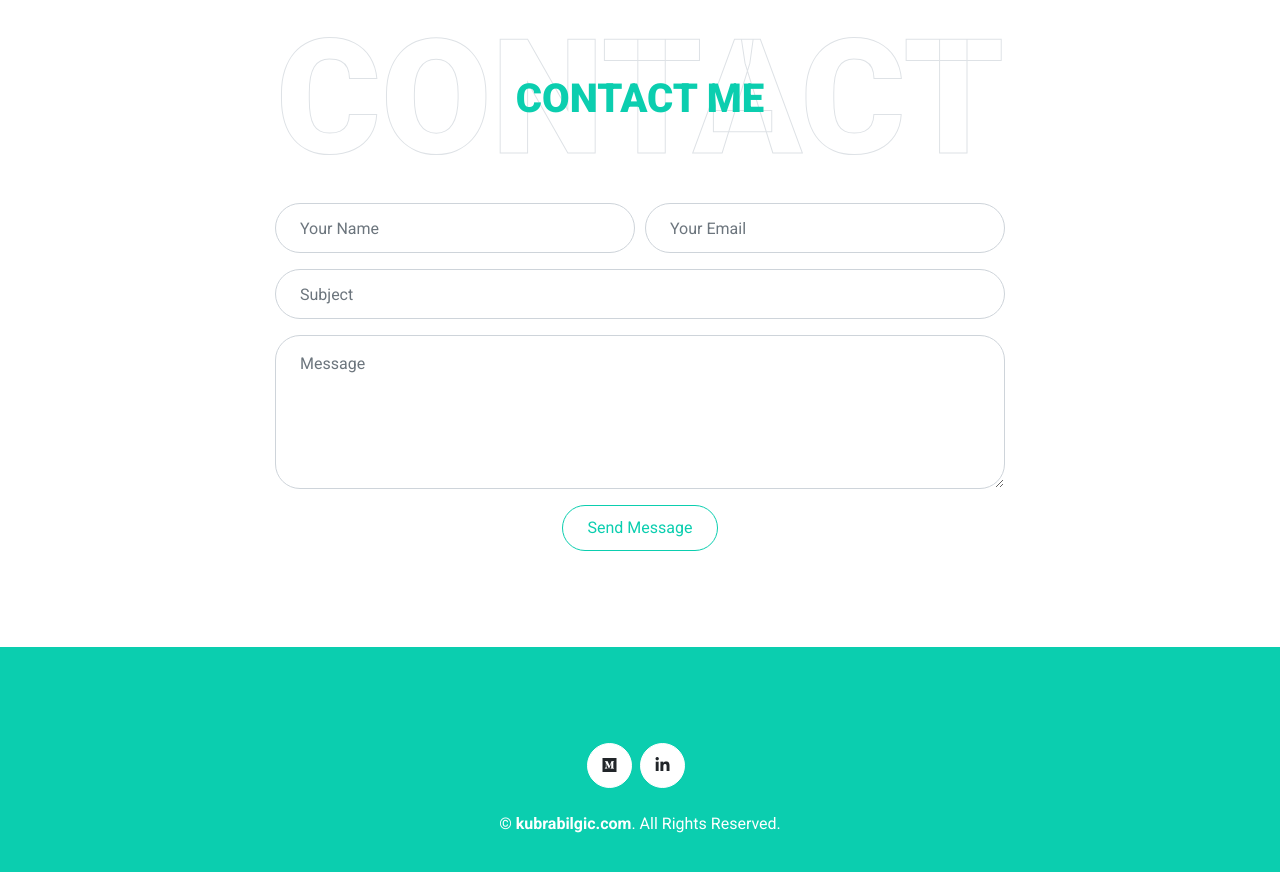
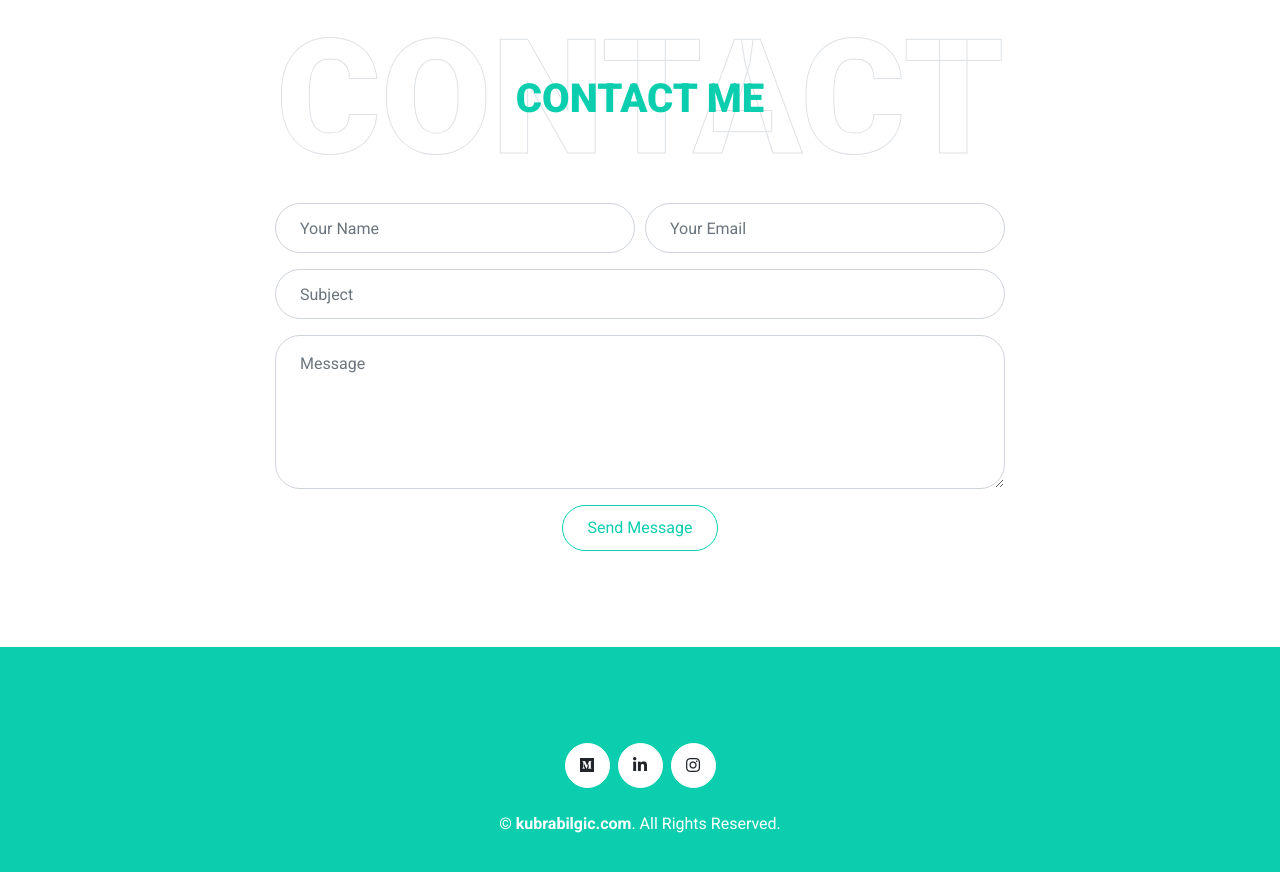
Before and after one commit to KubraBilgic/KubraBilgic.com, a plain HTML site: page index.html in a window 1280 px wide. Shown: the part 2615-3487 px from the top of the page. Drawn offline with nearby package versions, Linux system fonts and the light colour scheme.

Commit message:
feat: add new instagram

```diff
--- a/index.html
+++ b/index.html
@@ -409,12 +409,20 @@
           <a
             class="btn btn-light btn-social mr-2"
             href="https://medium.com/@kbrablgc"
+            aria-label="Medium Kubra Bilgic"
             ><i class="fab fa-medium"></i
           ></a>
           <a
             class="btn btn-light btn-social mr-2"
             href="https://www.linkedin.com/in/kubrabilgic"
+            aria-label="Linkedin Kubra Bilgic"
             ><i class="fab fa-linkedin-in"></i
+          ></a>
+          <a
+            class="btn btn-light btn-social"
+            href="https://www.instagram.com/devrelnedir"
+            aria-label="Devrelnedir"
+            ><i class="fab fa-instagram"></i
           ></a>
           <!-- <a class="btn btn-light btn-social" href="#"><i class="fab fa-instagram"></i></a> -->
         </div>
```
